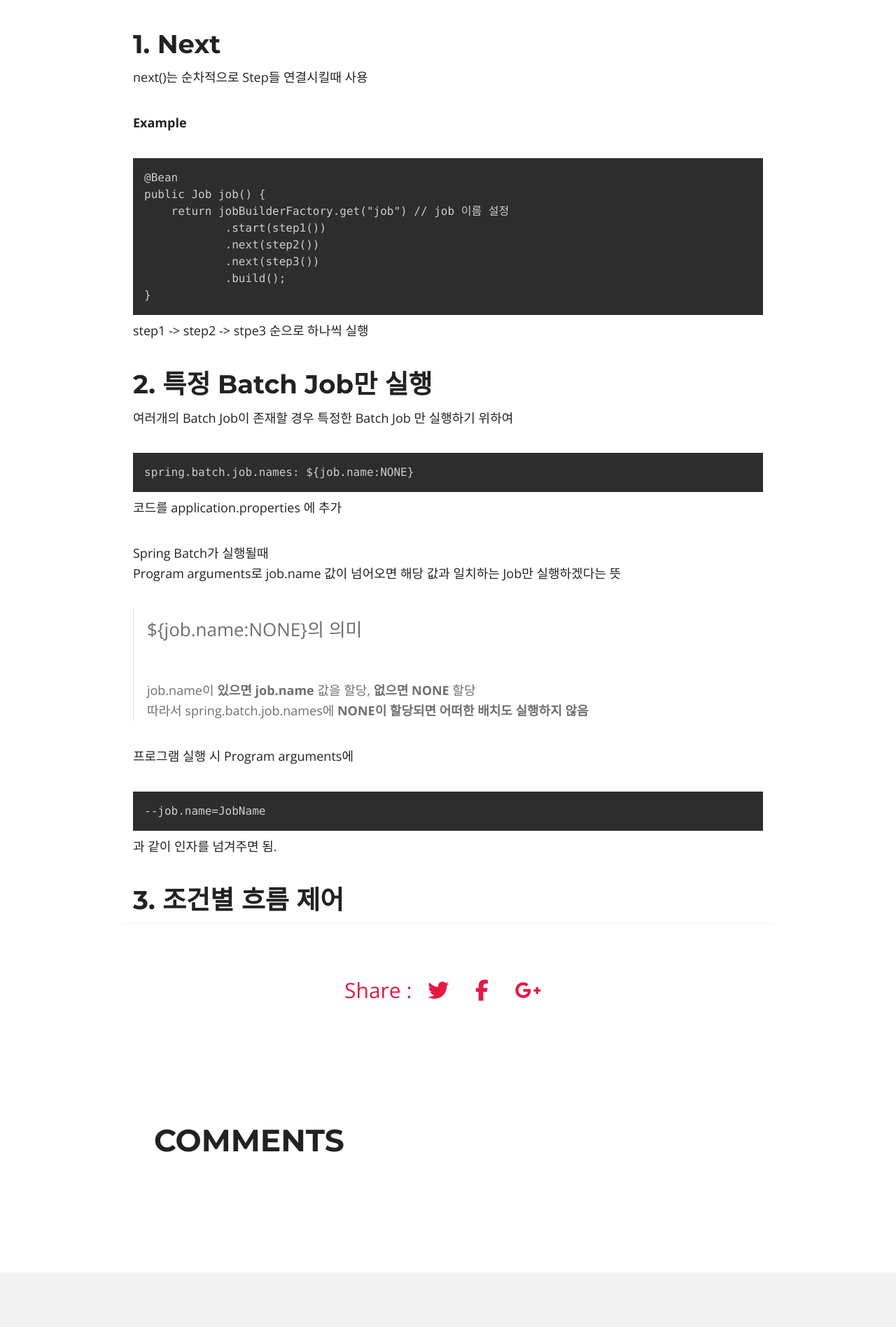
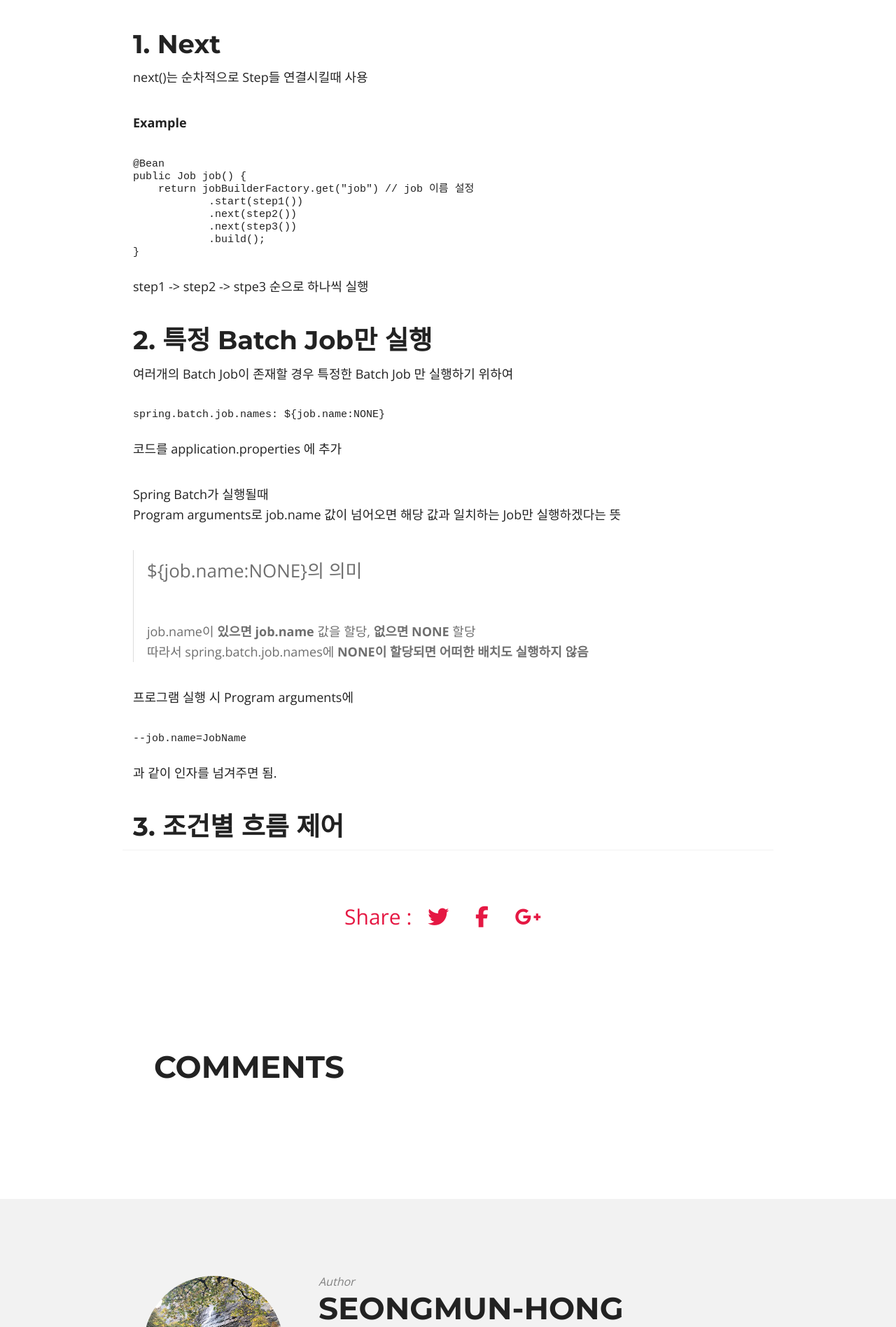
Before and after one commit to Seongmun-Hong/Seongmun-Hong.github.io, a Jekyll site: the page built from _posts/2019-04-24-Spring Batch(3).md, in a window 1280 px wide. Shown: the part 894-2790 px from the top of the page at 70% size. Built offline with Jekyll 4.4.1, drawn with Linux system fonts in a browser that asks for light colours; nearby versions of some CDN libraries; library files that are not in the unit come from our copies; comment, search, counter and statistics services are not loaded.

Commit message:
fix :  - highlighter 사용하지 않도록 수정

```diff
--- a/_config.yml
+++ b/_config.yml
@@ -60,8 +60,8 @@
 highlighter: none
 
 kramdown:
-  # syntax_highlighter_opts:
-  #   disable : true
+  syntax_highlighter_opts:
+    disable : true
   # input: GFM
   # syntax_hightlighter: rouge
   # auto_ids: true
```
